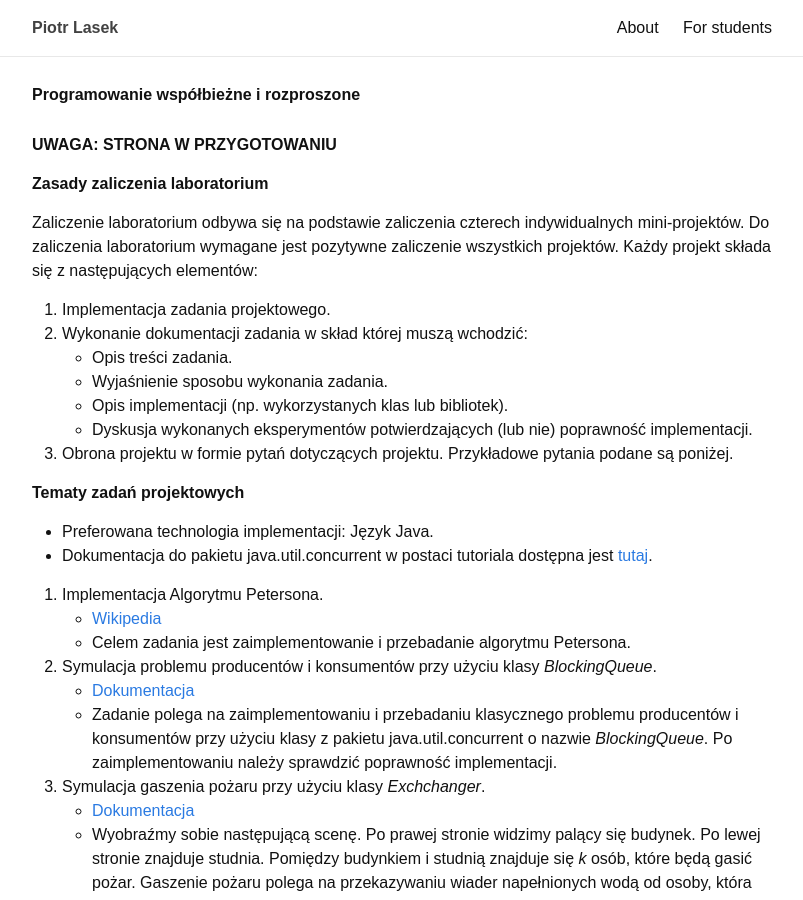
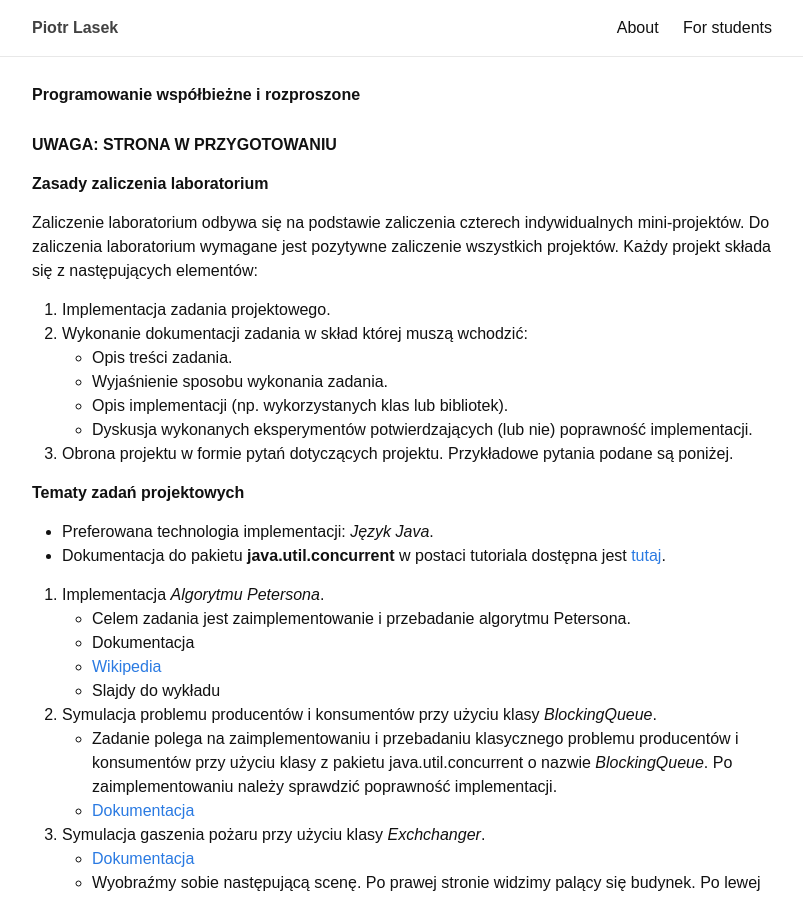
Before and after one commit to piotrlasek/piotrlasek.github.io, a Jekyll site: the page built from for-students/pwir2017.md, in a window 1280 px wide and 900 px high. Shown: the whole window, without its empty margins (238-1041 px from the left). Built offline with Jekyll 4.4.1, drawn with Linux system fonts in a browser that asks for light colours.

Commit message:
some changes

```diff
--- a/for-students/pwir2017.md
+++ b/for-students/pwir2017.md
@@ -26,19 +26,21 @@ się z następujących elementów:
 
 # Tematy zadań projektowych
 
-* Preferowana technologia implementacji: Język Java.
-* Dokumentacja do pakietu java.util.concurrent w postaci tutoriala dostępna jest [tutaj](https://docs.oracle.com/javase/tutorial/essential/concurrency/index.html).
+* Preferowana technologia implementacji: *Język Java*.
+* Dokumentacja do pakietu **java.util.concurrent** w postaci tutoriala dostępna jest [tutaj](https://docs.oracle.com/javase/tutorial/essential/concurrency/index.html).
 
-1. Implementacja Algorytmu Petersona.
-   * [Wikipedia](https://pl.wikipedia.org/wiki/Algorytm_Petersona)
+1. Implementacja *Algorytmu Petersona*.
    * Celem zadania jest zaimplementowanie i przebadanie algorytmu
          Petersona.
+   * Dokumentacja
+    * [Wikipedia](https://pl.wikipedia.org/wiki/Algorytm_Petersona)
+    * Slajdy do wykładu
 2. Symulacja problemu producentów i konsumentów przy użyciu klasy *BlockingQueue*.
-   * [Dokumentacja](https://docs.oracle.com/javase/7/docs/api/java/util/concurrent/BlockingQueue.html)
    * Zadanie polega na zaimplementowaniu i przebadaniu klasycznego
        problemu producentów i konsumentów przy użyciu klasy z pakietu
        java.util.concurrent o nazwie *BlockingQueue*. Po zaimplementowaniu
        należy sprawdzić poprawność implementacji.
+   * [Dokumentacja](https://docs.oracle.com/javase/7/docs/api/java/util/concurrent/BlockingQueue.html)
 3. Symulacja gaszenia pożaru przy użyciu klasy *Exchchanger*.
    * [Dokumentacja](https://docs.oracle.com/javase/7/docs/api/java/util/concurrent/Exchanger.html)
    * Wyobraźmy sobie następującą scenę. Po prawej stronie widzimy
```
Also changed, not shown: 1 other file.
